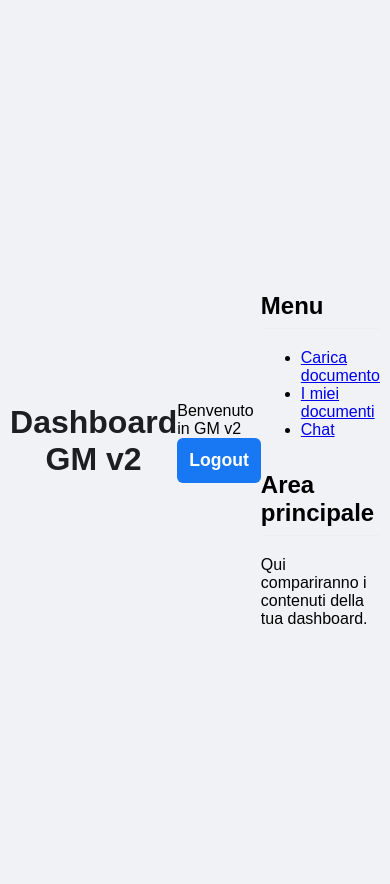
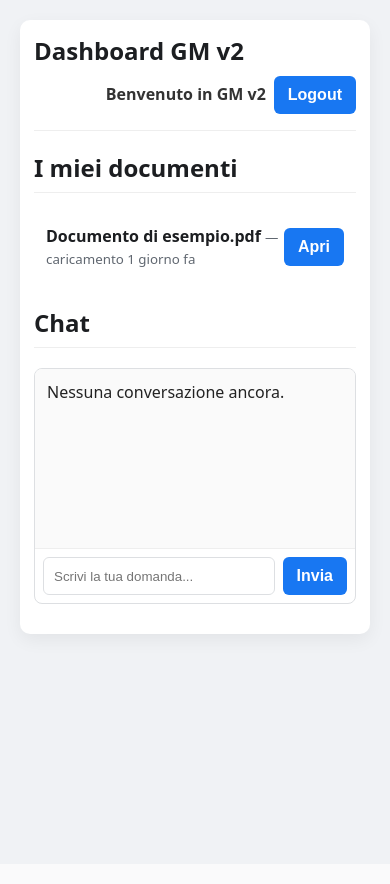
Before and after one commit to ColacioppoGennaro/gm_v2, a PHP site: page /public/dashboard.html in a window 390 px wide. After the commit the page ends 647 px from the top, so only its background shows below. Run offline with PHP 8.4, Linux system fonts and the light colour scheme.

Commit message:
Update login/dashboard layout and responsive styles

```diff
--- a/public/css/style.css
+++ b/public/css/style.css
@@ -1,71 +1,128 @@
-/* Stile per login e dashboard */
-body { font-family: system-ui, sans-serif; background-color: #f0f2f5; display: flex; justify-content: center; align-items: center; height: 100vh; margin: 0; }
-.form-container, .dashboard-container { background-color: #fff; padding: 2rem; border-radius: 8px; box-shadow: 0 4px 12px rgba(0, 0, 0, 0.1); width: 100%; max-width: 400px; }
-h1 { margin-bottom: 1.5rem; color: #1c1e21; text-align: center; }
-h2 { border-bottom: 1px solid #eee; padding-bottom: 0.5rem; margin-top: 2rem; }
-input[type="email"], input[type="password"] { width: 100%; padding: 12px; margin-bottom: 1rem; border-radius: 6px; border: 1px solid #dddfe2; box-sizing: border-box; font-size: 1rem; }
-button { width: 100%; padding: 12px; border: none; border-radius: 6px; background-color: #1877f2; color: #fff; font-size: 1.1rem; font-weight: bold; cursor: pointer; transition: background-color 0.2s; }
+/* Globale pulito - separiamo login e dashboard */
+
+/* Reset leggero */
+* { box-sizing: border-box; }
+html,body { height:100%; margin:0; padding:0; }
+body {
+  font-family: system-ui, sans-serif;
+  background-color: #f0f2f5;
+  color: #1c1e21;
+  -webkit-font-smoothing:antialiased;
+  -moz-osx-font-smoothing:grayscale;
+  line-height:1.4;
+  font-size:16px;
+}
+
+/* ======================
+   Login / Auth (solo qui)
+   ====================== */
+.auth-wrapper {
+  display: flex;
+  justify-content: center;
+  align-items: center;
+  height: 100vh;
+  padding: 16px;
+}
+.form-container {
+  background-color: #fff;
+  padding: 2rem;
+  border-radius: 8px;
+  box-shadow: 0 6px 18px rgba(0,0,0,0.08);
+  width: 100%;
+  max-width: 420px;
+}
+
+h1 { margin-bottom: 1.2rem; color: #1c1e21; text-align: center; }
+h2 { border-bottom: 1px solid #eee; padding-bottom: 0.5rem; margin-top: 1.25rem; }
+
+input[type="email"], input[type="password"], input[type="text"], textarea {
+  width: 100%;
+  padding: 12px;
+  margin-bottom: 1rem;
+  border-radius: 6px;
+  border: 1px solid #dddfe2;
+  box-sizing: border-box;
+  font-size: 1rem;
+}
+
+/* Pulsanti: di default auto-width (non rompere layout) */
+button {
+  width: auto;
+  padding: 10px 14px;
+  border: none;
+  border-radius: 6px;
+  background-color: #1877f2;
+  color: #fff;
+  font-size: 1rem;
+  font-weight: 600;
+  cursor: pointer;
+  transition: background-color .15s ease;
+}
 button:hover { background-color: #166fe5; }
-.hidden { display: none; }
+
+/* Full width solo per form */
+.form-container button, .btn-full {
+  width: 100%;
+  display: inline-block;
+}
+
+/* Messaggi */
 #message-area, #upload-status { margin-top: 1rem; text-align: center; }
-#message-area p, #upload-status p { margin: 0; padding: 10px; border-radius: 6px; font-weight: bold; }
+#message-area p, #upload-status p { margin: 0; padding: 10px; border-radius: 6px; font-weight: 700; }
 .message-success { background-color: #e9f6ec; color: #34a853; }
 .message-error { background-color: #fce8e6; color: #ea4335; }
-.dashboard-container { max-width: 800px; text-align: left; }
-.dashboard-header { display: flex; justify-content: space-between; align-items: center; border-bottom: 1px solid #ddd; padding-bottom: 1rem; margin-bottom: 1rem; }
+
+/* ======================
+   Dashboard
+   ====================== */
+.dashboard-container {
+  background-color: #fff;
+  padding: 1.5rem;
+  border-radius: 10px;
+  box-shadow: 0 6px 18px rgba(0,0,0,0.06);
+  max-width: 1100px;
+  margin: 40px auto;
+}
+
+/* Header: titolo a sinistra, azioni a destra */
+.dashboard-header {
+  display: flex;
+  align-items: center;
+  justify-content: space-between;
+  gap: 12px;
+  border-bottom: 1px solid #eee;
+  padding-bottom: 1rem;
+  margin-bottom: 1rem;
+}
 .dashboard-header h1 { margin: 0; font-size: 1.5rem; }
-.user-info button { width: auto; padding: 8px 12px; font-size: 0.9rem; }
-.document-item { padding: 10px; border-bottom: 1px solid #eee; display: flex; justify-content: space-between; align-items: center; }
+.user-info { display:flex; align-items:center; gap:8px; }
+.user-info .welcome { font-weight:600; color:#333; }
+
+/* Lista documenti e card */
+.document-item {
+  padding: 12px;
+  border-bottom: 1px solid #f0f0f0;
+  display:flex;
+  justify-content: space-between;
+  align-items:center;
+}
 .document-item:last-child { border-bottom: none; }
 .document-item small { color: #606770; }
 
-/* Stile per l'indicatore di caricamento (spinner) */
-.spinner {
-    border: 4px solid #f3f3f3;
-    border-top: 4px solid #1877f2;
-    border-radius: 50%;
-    width: 24px;
-    height: 24px;
-    animation: spin 1s linear infinite;
-    margin: 1rem auto;
+/* Spinner */
+.spinner { border: 4px solid #f3f3f3; border-top: 4px solid #1877f2; border-radius: 50%; width: 24px; height: 24px; animation: spin 1s linear infinite; margin: 1rem auto; }
+@keyframes spin { 0% { transform: rotate(0deg);} 100% { transform: rotate(360deg);} }
+
+/* Chat */
+.chat-section { margin-top: 1.5rem; }
+.chat-box { border: 1px solid #dddfe2; border-radius: 8px; margin-top: 0.75rem; overflow: hidden; }
+#chat-response-container { padding: 12px; height: 180px; overflow-y: auto; background: #fafafa; border-bottom: 1px solid #eee; color: #222; }
+.chat-input-area { display:flex; gap:8px; padding:8px; }
+#chat-prompt { flex:1; padding:10px; border-radius:6px; border:1px solid #dddfe2; }
+
+/* Responsive */
+@media (max-width: 800px) {
+  .dashboard-container { margin: 20px; padding: 14px; }
+  .dashboard-header { flex-direction: column; align-items:flex-start; gap:8px; }
+  .user-info { align-self: flex-end; }
 }
-@keyframes spin {
-    0% { transform: rotate(0deg); }
-    100% { transform: rotate(360deg); }
-}
-
-/* --- Stili aggiuntivi per la Chat --- */
-.chat-section {
-    margin-top: 2rem;
-}
-.chat-box {
-    border: 1px solid #dddfe2;
-    border-radius: 8px;
-    margin-top: 1rem;
-}
-#chat-response-container {
-    padding: 15px;
-    height: 200px;
-    overflow-y: auto;
-    background-color: #f7f7f7;
-    border-bottom: 1px solid #dddfe2;
-}
-.chat-placeholder {
-    color: #606770;
-}
-.chat-input-area {
-    display: flex;
-    padding: 10px;
-}
-#chat-prompt {
-    flex-grow: 1;
-    margin-bottom: 0;
-    border-right: none;
-    border-top-right-radius: 0;
-    border-bottom-right-radius: 0;
-}
-#chat-submit {
-    width: auto;
-    border-top-left-radius: 0;
-    border-bottom-left-radius: 0;
-}
--- a/public/dashboard.html
+++ b/public/dashboard.html
@@ -2,39 +2,47 @@
 <html lang="it">
 <head>
   <meta charset="UTF-8">
+  <meta name="viewport" content="width=device-width,initial-scale=1">
   <title>Dashboard - GM v2</title>
   <link rel="stylesheet" href="css/style.css">
-  <style>
-    /* stile minimo per debug */
-    body { font-family: Arial, sans-serif; margin: 20px; }
-    header { display:flex; justify-content:space-between; align-items:center; }
-    #main { margin-top:20px; }
-    .hidden { display:none; }
-  </style>
 </head>
 <body>
-  <header>
-    <h1>Dashboard GM v2</h1>
-    <div>
-      <span id="welcomeText">Benvenuto</span>
-      <button id="logoutBtn">Logout</button>
+  <div class="dashboard-container">
+    <div class="dashboard-header">
+      <h1>Dashboard GM v2</h1>
+      <div class="user-info">
+        <span id="welcomeText" class="welcome">Benvenuto</span>
+        <button id="logoutBtn" class="btn">Logout</button>
+      </div>
     </div>
-  </header>
 
-  <div id="main">
-    <section id="menu">
-      <h2>Menu</h2>
-      <ul>
-        <li><a href="upload.html">Carica documento</a></li>
-        <li><a href="documents.html">I miei documenti</a></li>
-        <li><a href="chat.html">Chat</a></li>
-      </ul>
+    <section>
+      <h2>I miei documenti</h2>
+      <div id="documents-list">
+        <div class="document-item">
+          <div>
+            <strong>Documento di esempio.pdf</strong>
+            <small> — caricamento 1 giorno fa</small>
+          </div>
+          <div>
+            <button class="btn">Apri</button>
+          </div>
+        </div>
+      </div>
     </section>
 
-    <section id="content">
-      <h2>Area principale</h2>
-      <p>Qui compariranno i contenuti della tua dashboard.</p>
+    <section class="chat-section">
+      <h2>Chat</h2>
+      <div class="chat-box">
+        <div id="chat-response-container" class="chat-placeholder">Nessuna conversazione ancora.</div>
+        <div class="chat-input-area">
+          <input id="chat-prompt" placeholder="Scrivi la tua domanda...">
+          <button id="chat-submit" class="btn">Invia</button>
+        </div>
+      </div>
     </section>
+
+    <div id="upload-status" class="hidden"></div>
   </div>
 
   <script src="js/app.js"></script>
--- a/public/js/dashboard.js
+++ b/public/js/dashboard.js
@@ -1,12 +1,10 @@
-// Dashboard: mostra info base e gestisce logout
+// Aggiornamento benvenuto e gestione logout (non altera layout)
 document.addEventListener('DOMContentLoaded', function() {
   const welcomeText = document.getElementById('welcomeText');
   const logoutBtn = document.getElementById('logoutBtn');
 
-  // Mostra messaggio di benvenuto generico
   if (welcomeText) welcomeText.textContent = 'Benvenuto in GM v2';
 
-  // Logout: chiamo l'API che hai già (usiamo percorso assoluto relativo al deploy)
   if (logoutBtn) {
     logoutBtn.addEventListener('click', async function() {
       try {
```
